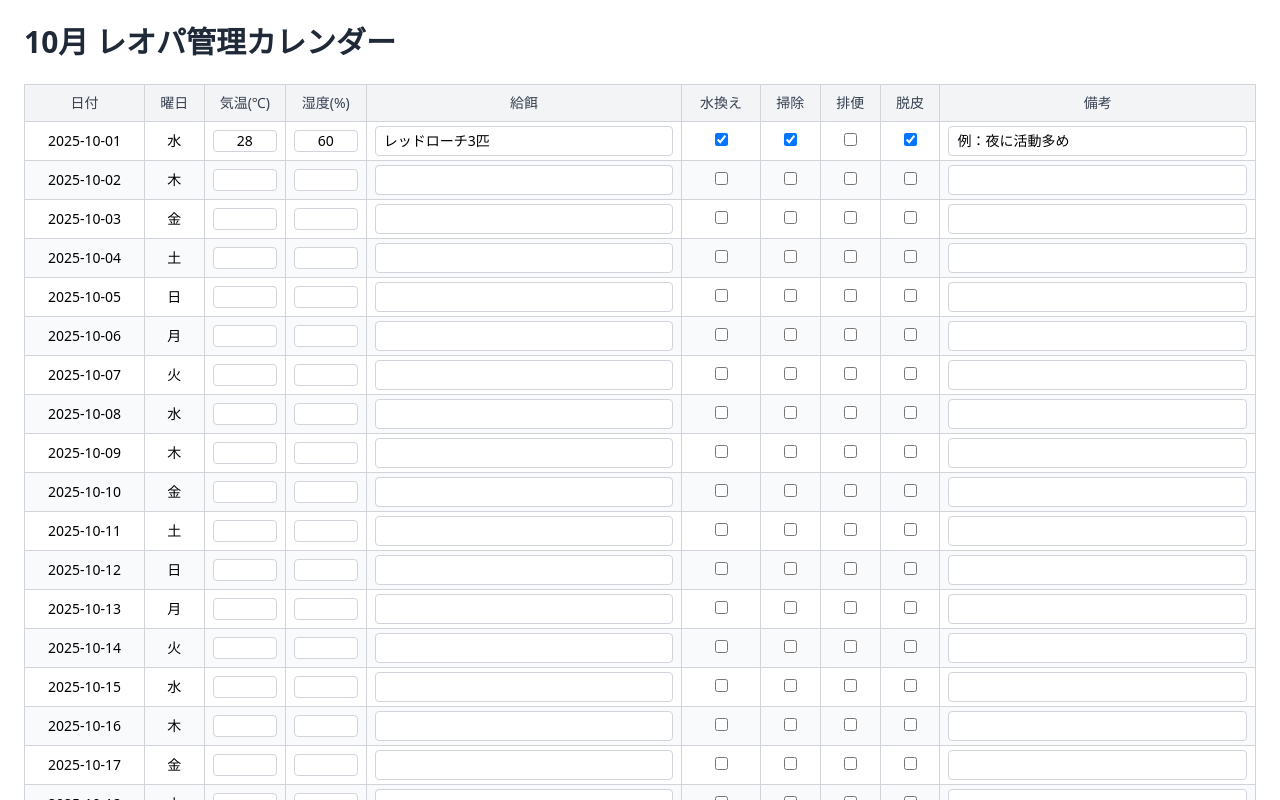
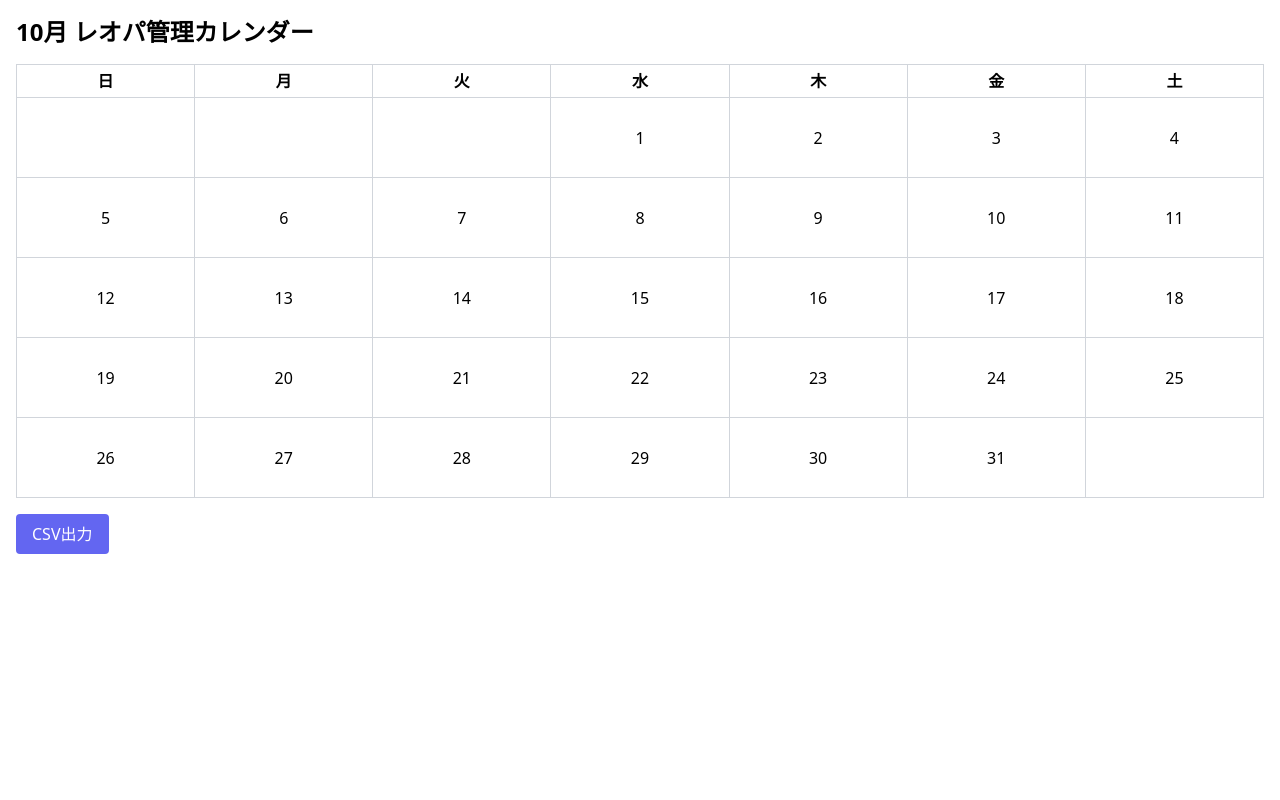
Before and after one commit to h-ichi/leopa-app, a React app in the folder frontend/: page / in a window 1280 px wide. Shown: the top 800 px of the page. Built offline with nearby package versions, Linux system fonts and the light colour scheme; the HTML template or start-up script is replaced by a standard one.

Commit message:
表示形式変更　テーブル→カレンダー

```diff
--- a/frontend/src/LeopaCalendar.tsx
+++ b/frontend/src/LeopaCalendar.tsx
@@ -2,13 +2,15 @@ import React, { useState, useEffect } from 'react';
 import type { DailyLog } from './types';
 import { sampleLogs } from './data';
 
-// IndexedDB 用ユーティリティ
+const DAYS = ['日', '月', '火', '水', '木', '金', '土'];
+
 const DB_NAME = 'LeopaCalendarDB';
 const STORE_NAME = 'logs';
 const DB_VERSION = 1;
 
-const openDB = (): Promise<IDBDatabase> => {
-  return new Promise((resolve, reject) => {
+// IndexedDBを開く
+const openDB = (): Promise<IDBDatabase> =>
+  new Promise((resolve, reject) => {
     const request = indexedDB.open(DB_NAME, DB_VERSION);
     request.onupgradeneeded = () => {
       const db = request.result;
@@ -19,22 +21,20 @@ const openDB = (): Promise<IDBDatabase> => {
     request.onsuccess = () => resolve(request.result);
     request.onerror = () => reject(request.error);
   });
-};
 
-// 保存関数をPromiseでラップ
+// 保存
 const saveLogsToDB = async (logs: DailyLog[]): Promise<void> => {
   const db = await openDB();
-  return new Promise<void>((resolve, reject) => {
+  return new Promise((resolve, reject) => {
     const tx = db.transaction(STORE_NAME, 'readwrite');
     const store = tx.objectStore(STORE_NAME);
     logs.forEach(log => store.put(log));
-
     tx.oncomplete = () => resolve();
     tx.onerror = () => reject(tx.error);
   });
 };
 
-// 読み込み関数
+// 読み込み
 const loadLogsFromDB = async (): Promise<DailyLog[]> => {
   const db = await openDB();
   return new Promise((resolve, reject) => {
@@ -46,39 +46,45 @@ const loadLogsFromDB = async (): Promise<DailyLog[]> => {
   });
 };
 
+// チェックボックス用フィールド定義（日本語ラベル）
+const checkboxFields: { key: keyof DailyLog; label: string }[] = [
+  { key: 'waterChange', label: '水換え' },
+  { key: 'cleaning', label: '掃除' },
+  { key: 'poop', label: '排便' },
+  { key: 'shed', label: '脱皮' },
+];
+
 const LeopaCalendar: React.FC = () => {
   const [logs, setLogs] = useState<DailyLog[]>(sampleLogs);
+  const [selectedDate, setSelectedDate] = useState<DailyLog | null>(null);
 
-  // 初期ロード：IndexedDBから取得
   useEffect(() => {
     loadLogsFromDB().then(setLogs).catch(console.error);
   }, []);
 
-  // データ変更時にIndexedDBに保存
-  const handleChange = (index: number, field: keyof DailyLog, value: string | boolean) => {
-    setLogs(prev => {
-      const newLogs = prev.map((log, i) => i === index ? { ...log, [field]: value } : log);
-      saveLogsToDB(newLogs).catch(console.error);
-      return newLogs;
-    });
+  // データ変更
+  const handleChange = (field: keyof DailyLog, value: string | boolean) => {
+    if (!selectedDate) return;
+    const newLogs = logs.map(log =>
+      log.date === selectedDate.date ? { ...log, [field]: value } : log
+    );
+    setLogs(newLogs);
+    saveLogsToDB(newLogs).catch(console.error);
+    setSelectedDate({ ...selectedDate, [field]: value });
   };
 
   // CSV出力
   const exportCSV = () => {
-    const headers = ['日付', '曜日', '気温(℃)', '湿度(%)', '給餌', '水換え', '掃除', '排便', '脱皮', '備考'];
+    const headers = ['日付','曜日','気温(℃)','湿度(%)','給餌','水換え','掃除','排便','脱皮','備考'];
     const rows = logs.map(log => [
-      log.date,
-      log.dayOfWeek,
-      log.temp,
-      log.humidity,
-      log.feeding,
+      log.date, log.dayOfWeek, log.temp, log.humidity, log.feeding,
       log.waterChange ? '✔' : '',
       log.cleaning ? '✔' : '',
       log.poop ? '✔' : '',
       log.shed ? '✔' : '',
       log.notes
     ]);
-    const csvContent = [headers, ...rows].map(e => e.join(',')).join('\n');
+    const csvContent = [headers, ...rows].map(r => r.join(',')).join('\n');
     const blob = new Blob([csvContent], { type: 'text/csv;charset=utf-8;' });
     const url = URL.createObjectURL(blob);
     const link = document.createElement('a');
@@ -88,63 +94,119 @@ const LeopaCalendar: React.FC = () => {
     URL.revokeObjectURL(url);
   };
 
+  // カレンダー生成（10月）
+  const daysInMonth = 31;
+  const calendarRows: (string | null)[][] = [];
+  let week: (string | null)[] = Array(7).fill(null);
+  for (let day = 1; day <= daysInMonth; day++) {
+    const weekday = new Date(2025, 9, day).getDay(); // 10月 = 9
+    week[weekday] = `2025-10-${String(day).padStart(2,'0')}`;
+    if (weekday === 6 || day === daysInMonth) {
+      calendarRows.push(week);
+      week = Array(7).fill(null);
+    }
+  }
+
   return (
-    <div className="p-6 max-w-full overflow-x-auto">
-      <h2 className="text-3xl font-semibold mb-6 text-gray-800">10月 レオパ管理カレンダー</h2>
-      <table className="min-w-full border-collapse border border-gray-300 text-center text-sm">
-        <thead className="bg-gray-100">
-          <tr>
-            {['日付', '曜日', '気温(℃)', '湿度(%)', '給餌', '水換え', '掃除', '排便', '脱皮', '備考'].map(header => (
-              <th key={header} className="border border-gray-300 px-2 py-2 font-medium text-gray-700">{header}</th>
-            ))}
-          </tr>
+    <div className="p-4">
+      <h2 className="text-2xl font-semibold mb-4">10月 レオパ管理カレンダー</h2>
+
+      <table className="w-full border-collapse border border-gray-300 text-center">
+        <thead>
+          <tr>{DAYS.map(d => <th key={d} className="border border-gray-300 px-2 py-1">{d}</th>)}</tr>
         </thead>
         <tbody>
-          {logs.map((log, i) => (
-            <tr key={log.date} className={i % 2 === 0 ? 'bg-white' : 'bg-gray-50'}>
-              <td className="border border-gray-300 px-2 py-1">{log.date}</td>
-              <td className="border border-gray-300 px-2 py-1">{log.dayOfWeek}</td>
-              <td className="border border-gray-300 px-2 py-1 w-16">
-                <input type="text" value={log.temp} onChange={e => handleChange(i, 'temp', e.target.value)}
-                  className="w-16 text-center border border-gray-300 rounded focus:outline-none focus:ring-2 focus:ring-indigo-400" />
-              </td>
-              <td className="border border-gray-300 px-2 py-1 w-16">
-                <input type="text" value={log.humidity} onChange={e => handleChange(i, 'humidity', e.target.value)}
-                  className="w-16 text-center border border-gray-300 rounded focus:outline-none focus:ring-2 focus:ring-indigo-400" />
-              </td>
-              <td className="border border-gray-300 px-2 py-1">
-                <input type="text" value={log.feeding} onChange={e => handleChange(i, 'feeding', e.target.value)}
-                  className="w-full px-2 py-1 border border-gray-300 rounded focus:outline-none focus:ring-2 focus:ring-indigo-400" />
-              </td>
-              <td className="border border-gray-300 px-2 py-1">
-                <input type="checkbox" checked={log.waterChange} onChange={e => handleChange(i, 'waterChange', e.target.checked)}
-                  className="mx-auto" />
-              </td>
-              <td className="border border-gray-300 px-2 py-1">
-                <input type="checkbox" checked={log.cleaning} onChange={e => handleChange(i, 'cleaning', e.target.checked)}
-                  className="mx-auto" />
-              </td>
-              <td className="border border-gray-300 px-2 py-1">
-                <input type="checkbox" checked={log.poop} onChange={e => handleChange(i, 'poop', e.target.checked)}
-                  className="mx-auto" />
-              </td>
-              <td className="border border-gray-300 px-2 py-1">
-                <input type="checkbox" checked={log.shed} onChange={e => handleChange(i, 'shed', e.target.checked)}
-                  className="mx-auto" />
-              </td>
-              <td className="border border-gray-300 px-2 py-1">
-                <input type="text" value={log.notes} onChange={e => handleChange(i, 'notes', e.target.value)}
-                  className="w-full px-2 py-1 border border-gray-300 rounded focus:outline-none focus:ring-2 focus:ring-indigo-400" />
-              </td>
+          {calendarRows.map((week, i) => (
+            <tr key={i}>
+              {week.map((date, j) => (
+                <td
+                  key={j}
+                  className="border border-gray-300 h-20 w-16 cursor-pointer"
+                  onClick={() =>
+                    date && setSelectedDate(logs.find(l => l.date === date) || null)
+                  }
+                >
+                  {date ? Number(date.slice(-2)) : ''}
+                </td>
+              ))}
             </tr>
           ))}
         </tbody>
       </table>
 
-      <button onClick={exportCSV}
-        className="mt-4 px-4 py-2 bg-indigo-500 text-white rounded hover:bg-indigo-600">
+      <button
+        onClick={exportCSV}
+        className="mt-4 px-4 py-2 bg-indigo-500 text-white rounded hover:bg-indigo-600"
+      >
         CSV出力
       </button>
+
+      {/* モーダル */}
+      {selectedDate && (
+        <div className="fixed inset-0 bg-black bg-opacity-50 flex items-center justify-center p-4">
+          <div className="bg-white p-4 rounded w-full max-w-sm">
+            <h3 className="text-lg font-semibold mb-2">{selectedDate.date} の記録</h3>
+            <div className="space-y-2">
+              <div>
+                <label>気温(℃): </label>
+                <input
+                  type="text"
+                  value={selectedDate.temp}
+                  onChange={e => handleChange('temp', e.target.value)}
+                  className="w-full border px-2 py-1 rounded"
+                />
+              </div>
+              <div>
+                <label>湿度(%): </label>
+                <input
+                  type="text"
+                  value={selectedDate.humidity}
+                  onChange={e => handleChange('humidity', e.target.value)}
+                  className="w-full border px-2 py-1 rounded"
+                />
+              </div>
+              <div>
+                <label>給餌: </label>
+                <input
+                  type="text"
+                  value={selectedDate.feeding}
+                  onChange={e => handleChange('feeding', e.target.value)}
+                  className="w-full border px-2 py-1 rounded"
+                />
+              </div>
+
+              {/* チェックボックス */}
+              {checkboxFields.map(field => (
+                <div key={field.key}>
+                  <label>{field.label}: </label>
+                  <input
+                    type="checkbox"
+                    checked={selectedDate[field.key] as boolean}
+                    onChange={e => handleChange(field.key, e.target.checked)}
+                  />
+                </div>
+              ))}
+
+              <div>
+                <label>備考: </label>
+                <input
+                  type="text"
+                  value={selectedDate.notes}
+                  onChange={e => handleChange('notes', e.target.value)}
+                  className="w-full border px-2 py-1 rounded"
+                />
+              </div>
+            </div>
+
+            <button
+              className="mt-2 px-3 py-1 bg-indigo-500 text-white rounded"
+              onClick={() => setSelectedDate(null)}
+            >
+              閉じる
+            </button>
+          </div>
+        </div>
+      )}
     </div>
   );
 };
```
Also changed, not shown: frontend/src/types.ts (line endings or trailing spaces).
